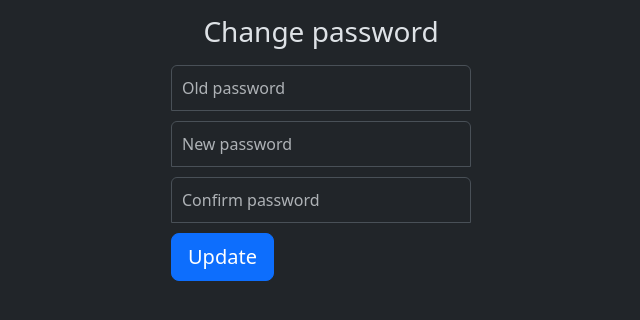
After one commit to sam1-khan/attendance_app, a Django app: page /reset/1/1/ in a window 1280 px wide. The commit adds this page. Shown: the top 320 px of the page, without its empty margins (319-959 px from the left). Run offline with Django 4.2, Linux system fonts and the light colour scheme; parts of the project's set-up code (start-up, migrations or seed data) failed here and were passed over; some libraries are stand-ins or nearby versions.

Commit message:
Implemented password reset functionality

```diff
--- /dev/null
+++ b/attendance_project/attendance/templates/password_reset/password_change.html
@@ -0,0 +1,51 @@
+{% extends 'base_bootstrap.html' %}
+
+{% block content %}
+<style type="text/css">
+  .form-signin {
+    width: 100%;
+    max-width: 330px;
+    padding: 15px;
+    margin: auto;
+  }
+  .form-signin .checkbox {
+    font-weight: 400;
+  }
+  .form-signin .form-control {
+    position: relative;
+    box-sizing: border-box;
+    height: auto;
+    padding: 10px;
+    font-size: 16px;
+  }
+  .form-signin .form-control:focus {
+    z-index: 2;
+  }
+  .form-signin input[type="password"] {
+    margin-bottom: 10px;
+    border-bottom-right-radius: 0;
+    border-bottom-left-radius: 0;
+  }
+  .h3{
+    text-align: center;
+  }
+</style>
+
+
+<form id="id_password_change_form" method="POST" class="form-signin">{% csrf_token %}
+  <h1 class="h3 mb-3 font-weight-normal">Change password</h1>
+    <input name="old_password" class="form-control" placeholder="Old password" type="password" id="id_old_password" required="true">
+    <input name="new_password1" class="form-control" placeholder="New password" type="password" id="id_new_password1" required="true">
+    <input name="new_password2" class="form-control" placeholder="Confirm password" type="password" id="id_new_password2" required="true">
+
+    {% for field in form %}
+      {% for error in field.errors %}
+        <p style="color: red">{{ error }}</p>
+      {% endfor %}
+    {% endfor %}
+
+  <button id="id_submit_btn" class="btn btn-lg btn-primary btn-block" type="submit">Update</button>
+</form>
+
+
+{% endblock %}
--- /dev/null
+++ b/attendance_project/attendance/templates/password_reset/password_reset_subject.txt
@@ -0,0 +1 @@
+Attendance app password reset
--- a/attendance_project/attendance/templates/registration/login.html
+++ b/attendance_project/attendance/templates/registration/login.html
@@ -8,6 +8,9 @@
 {{ form|crispy }}
 <input type="submit" class="btn btn-primary" value="Login" />
 <input type="hidden" name="next" value="{{ next }}" />
+<div class="d-flex flex-column my-4">
+    <a class="m-auto" href="{% url 'password_reset' %}">Forgot Password?</a>
+</div>
 </form>
 
 {% endblock %}
--- a/attendance_project/attendance_project/urls.py
+++ b/attendance_project/attendance_project/urls.py
@@ -16,17 +16,23 @@ Including another URLconf
 import os
 from django.contrib import admin
 from django.urls import path, include, re_path
-from django.conf import settings
 from django.contrib.auth import views as auth_views
 from django.views.static import serve
-from django.views.generic import TemplateView
 
 urlpatterns = [
-    path('', include('attendance.urls')),  # Change to ads.urls
-    path('admin/', admin.site.urls),  # Keep
+    path('', include('attendance.urls')),
+    path('admin/', admin.site.urls),
     path('accounts/', include('django.contrib.auth.urls')),
+
+    path('password_reset/', auth_views.PasswordResetView.as_view(template_name='password_reset/password_reset_form.html', email_template_name='password_reset/password_reset_email.html', subject_template_name='password_reset/password_reset_subject.txt'), name='password_reset'),
+    path('password_reset/done/', auth_views.PasswordResetCompleteView.as_view(template_name='password_reset/password_reset_done.html'), name='password_reset_done'),
+    path('reset/<uidb64>/<token>/', auth_views.PasswordResetConfirmView.as_view(template_name='password_reset/password_change.html'), name='password_reset_confirm'),
+    path('reset/done/', auth_views.PasswordResetCompleteView.as_view(template_name='password_reset/password_reset_complete.html'), name='password_reset_complete'),
+
+    path('password_change/', auth_views.PasswordChangeView.as_view(template_name='password_reset/password_change.html'), name='password_change'),
+    path('password_change/done/', auth_views.PasswordChangeDoneView.as_view(template_name='password_reset/password_change_done.html'), name='password_change_done'),
+
     re_path(r'^oauth/', include('social_django.urls', namespace='social')),  # Keep
-
 ]
 
 # Serve the favicon - Keep for later
```
Also changed, not shown: attendance_project/attendance/templates/password_reset/password_change_done.html (added, +11 -0 lines), attendance_project/attendance/templates/password_reset/password_reset_complete.html (added, +12 -0 lines), attendance_project/attendance/templates/password_reset/password_reset_done.html (added, +20 -0 lines), attendance_project/attendance/templates/password_reset/password_reset_email.html (added, +12 -0 lines), attendance_project/attendance/templates/password_reset/password_reset_form.html (added, +45 -0 lines), attendance_project/db.sqlite3, 1 other file.
